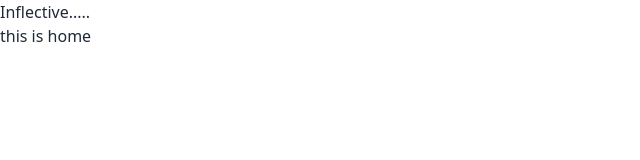
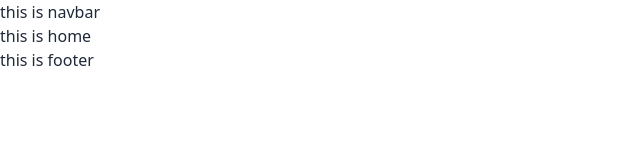
Before and after one commit to Saeedullah15/inflective-client, a React (Vite) app: page / in a window 1280 px wide. Shown: the top 160 px of the page, without its empty margins (0-640 px from the left). Built offline with nearby package versions, Linux system fonts and the light colour scheme; no server answers.

Commit message:
firebase setup, environment variables, basic layout, authprovider setup added

```diff
--- a/package.json
+++ b/package.json
@@ -10,6 +10,7 @@
     "preview": "vite preview"
   },
   "dependencies": {
+    "firebase": "^10.13.1",
     "localforage": "^1.10.0",
     "match-sorter": "^6.3.4",
     "react": "^18.3.1",
--- a/src/App.jsx
+++ b/src/App.jsx
@@ -1,12 +1,15 @@
 import { Outlet } from 'react-router-dom'
 import './App.css'
+import Footer from './shared-compo/Footer'
+import NavBar from './shared-compo/NavBar'
 
 function App() {
 
     return (
         <>
-            <h1>Inflective.....</h1>
+            <NavBar></NavBar>
             <Outlet></Outlet>
+            <Footer></Footer>
         </>
     )
 }
--- /dev/null
+++ b/src/firebase/firebase.config.js
@@ -0,0 +1,22 @@
+// Import the functions you need from the SDKs you need
+import { initializeApp } from "firebase/app";
+import { getAuth } from "firebase/auth";
+// TODO: Add SDKs for Firebase products that you want to use
+// https://firebase.google.com/docs/web/setup#available-libraries
+
+// Your web app's Firebase configuration
+const firebaseConfig = {
+    apiKey: import.meta.env.VITE_APIKEY,
+    authDomain: import.meta.env.VITE_AUTHDOMAIN,
+    projectId: import.meta.env.VITE_PROJECTID,
+    storageBucket: import.meta.env.VITE_STORAGEBUCKET,
+    messagingSenderId: import.meta.env.VITE_MESSAGINGSENDERID,
+    appId: import.meta.env.VITE_APPID
+};
+
+// Initialize Firebase
+const app = initializeApp(firebaseConfig);
+// Initialize Firebase Authentication and get a reference to the service
+const auth = getAuth(app);
+
+export default auth;
--- a/src/main.jsx
+++ b/src/main.jsx
@@ -2,10 +2,13 @@ import { StrictMode } from 'react'
 import { createRoot } from 'react-dom/client'
 import { RouterProvider } from 'react-router-dom'
 import './index.css'
+import AuthProvider from './providers/AuthProvider.jsx'
 import router from './routes/Routes.jsx'
 
 createRoot(document.getElementById('root')).render(
     <StrictMode>
-        <RouterProvider router={router}></RouterProvider>
+        <AuthProvider>
+            <RouterProvider router={router}></RouterProvider>
+        </AuthProvider>
     </StrictMode>,
 )
--- /dev/null
+++ b/src/providers/AuthProvider.jsx
@@ -0,0 +1,32 @@
+import { onAuthStateChanged } from 'firebase/auth';
+import React, { createContext, useEffect, useState } from 'react';
+import auth from '../firebase/firebase.config';
+
+export const AuthContext = createContext(null);
+
+const AuthProvider = ({ children }) => {
+    const [user, setUser] = useState(null);
+
+    useEffect(() => {
+        const unsubscribe = onAuthStateChanged(auth, currentUser => {
+            console.log(currentUser);
+            setUser(currentUser);
+        })
+
+        return () => {
+            return unsubscribe();
+        }
+    }, [])
+
+    const userInfo = {
+        user
+    }
+
+    return (
+        <AuthContext.Provider value={userInfo}>
+            {children}
+        </AuthContext.Provider>
+    );
+};
+
+export default AuthProvider;
--- /dev/null
+++ b/src/shared-compo/Footer.jsx
@@ -0,0 +1,11 @@
+import React from 'react';
+
+const Footer = () => {
+    return (
+        <div>
+            <h3>this is footer</h3>
+        </div>
+    );
+};
+
+export default Footer;
--- /dev/null
+++ b/src/shared-compo/NavBar.jsx
@@ -0,0 +1,11 @@
+import React from 'react';
+
+const NavBar = () => {
+    return (
+        <div>
+            <h4>this is navbar</h4>
+        </div>
+    );
+};
+
+export default NavBar;
```
Also changed, not shown: 1 other file (tests, documents, lock files or other folders).
